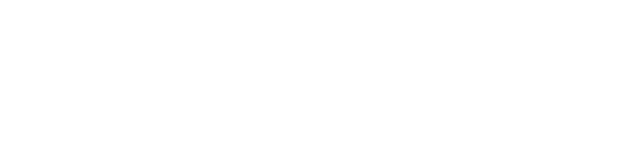
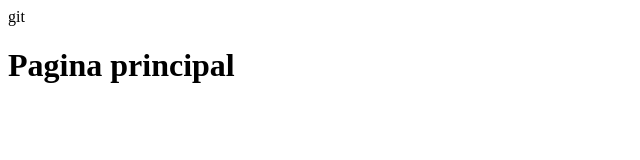
Before and after one commit to anmaroli/pruebahtml, a plain HTML site: page index.html in a window 1280 px wide. Shown: the whole page, without its empty margins (0-640 px from the left). Drawn offline with Linux system fonts and the light colour scheme.

Commit message:
Se adiciona titulo

```diff
--- a/index.html
+++ b/index.html
@@ -6,6 +6,6 @@
     <title>Document</title>
 </head>
 <body>
-
+    git <h1>Pagina principal</h1>
 </body>
 </html>
```
